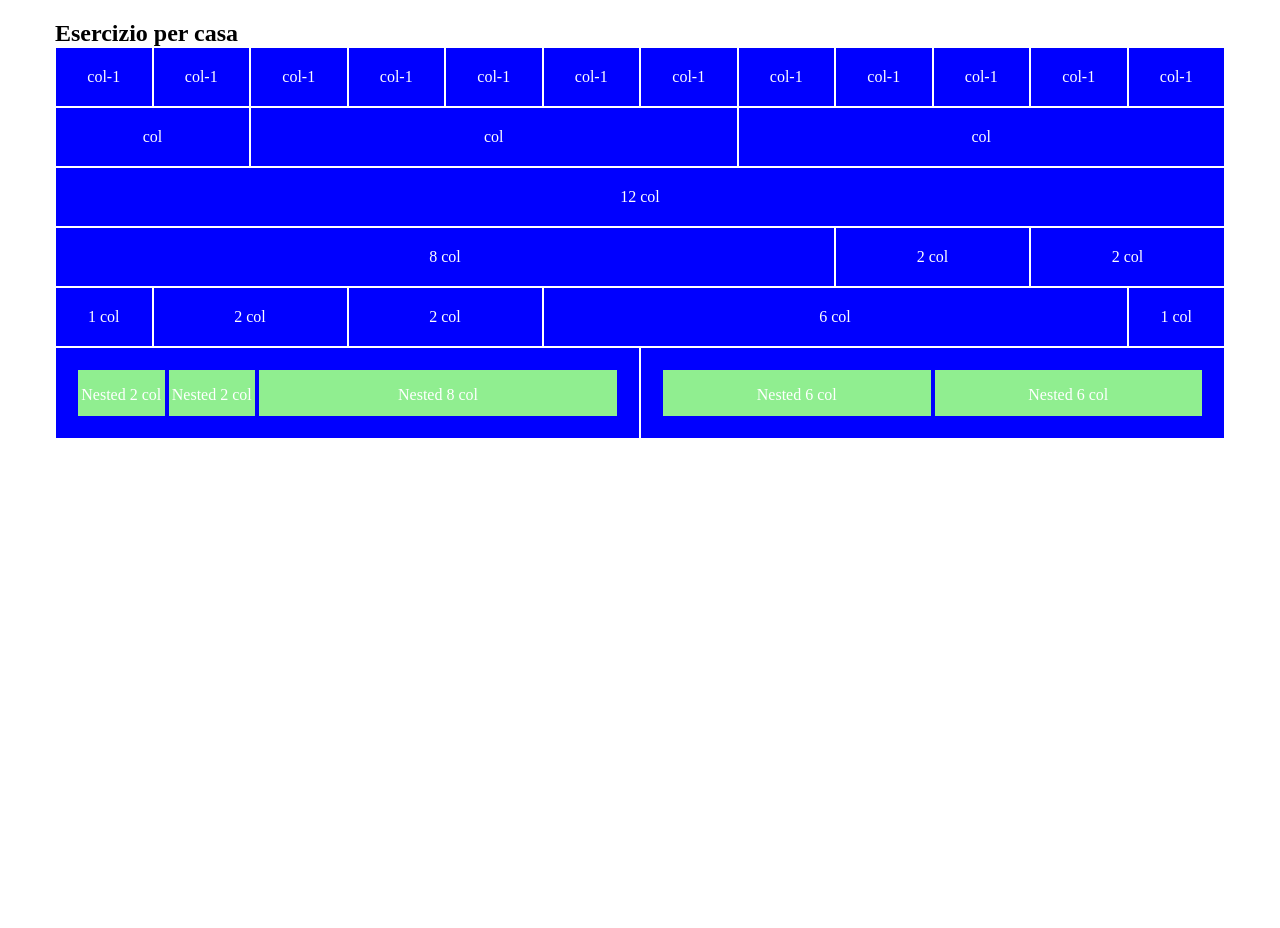
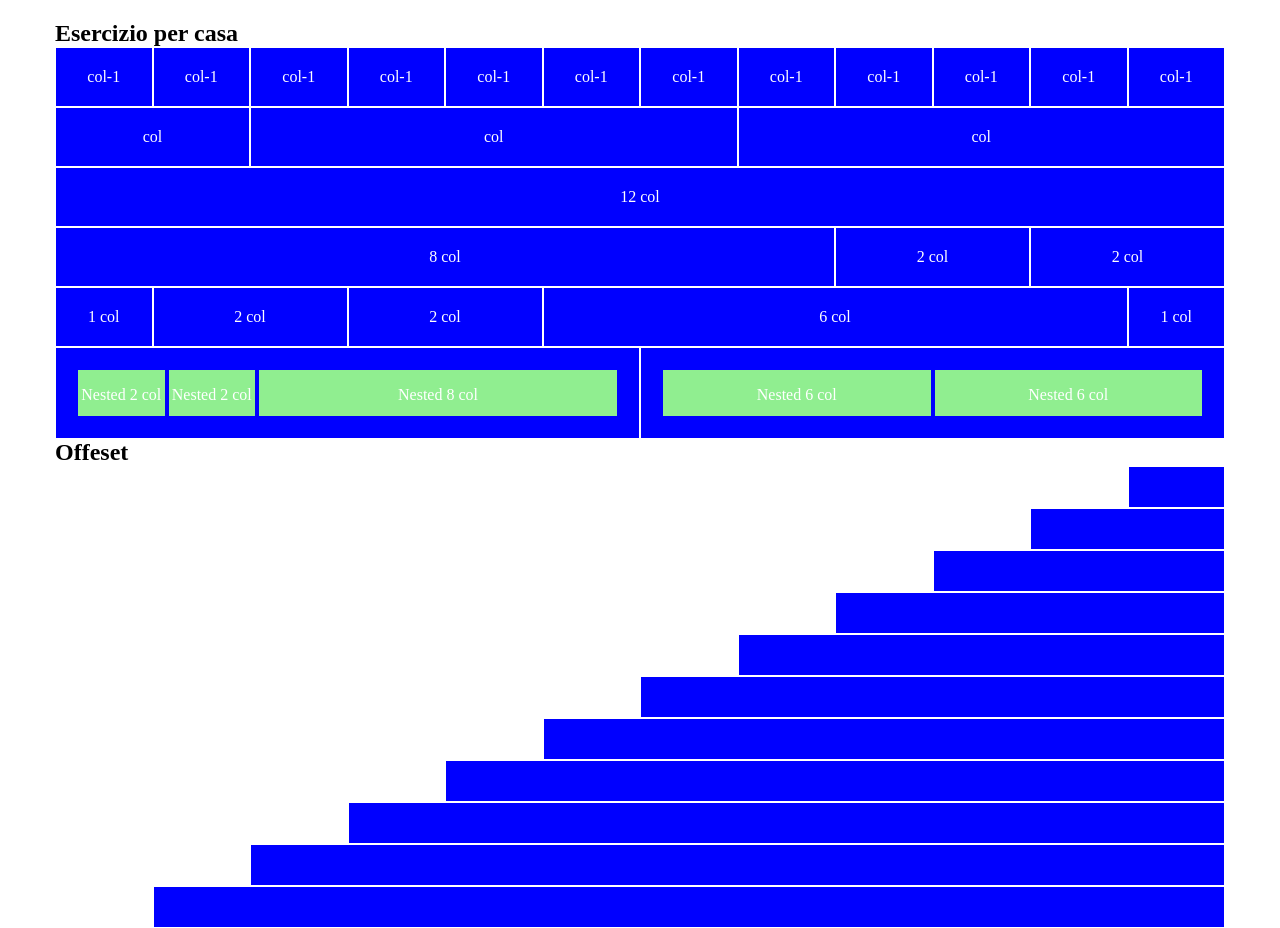
Before and after one commit to Vale-riad/html-css-12bool, a plain HTML site: page index.html in a window 1280 px wide. Before the commit the page ends 800 px from the top, so only its background shows below. Drawn offline with Linux system fonts and the light colour scheme.

Commit message:
fine seconda section

```diff
--- a/css/12bool.css
+++ b/css/12bool.css
@@ -82,3 +82,39 @@
     .col-12{
         width: calc(100% / 12 * 12);
     }
+    /* ----------------
+    offeset
+    ------------- */
+    .col-1-offset{
+        margin-left: calc(100% / 12 * 1);
+    }
+    .col-2-offset{
+        margin-left: calc(100% / 12 * 2);
+    }
+    .col-3-offset{
+        margin-left: calc(100% / 12 * 3);
+    }
+    .col-4-offset{
+        margin-left: calc(100% / 12 * 4);
+    }
+    .col-5-offset{
+        margin-left: calc(100% / 12 * 5);
+    }
+    .col-6-offset{
+        margin-left: calc(100% / 12 * 6);
+    }
+    .col-7-offset{
+        margin-left: calc(100% / 12 * 7);
+    }
+    .col-8-offset{
+        margin-left: calc(100% / 12 * 8);
+    }
+    .col-9-offset{
+        margin-left: calc(100% / 12 * 9);
+    }
+    .col-10-offset{
+        margin-left: calc(100% / 12 * 10);
+    }
+    .col-11-offset{
+        margin-left: calc(100% / 12 * 11);
+    }
--- a/index.html
+++ b/index.html
@@ -9,6 +9,7 @@
 </head>
 <body>
     <div class="container">
+        <section>
         <h2>Esercizio per casa</h2>
         <div class="row">
             <div class="col-1">
@@ -121,6 +122,46 @@
                 </div>
             </div>
         </div>
+    </section>
+    <section>
+        <h2>Offeset</h2>
+        <div class="row">
+            <div class="col-1 col-11-offset">
+                <div class="box"></div>
+            </div>
+            <div class="col-2 col-10-offset">
+                <div class="box"></div>
+            </div>
+            <div class="col-3 col-9-offset">
+                <div class="box"></div>
+            </div>
+            <div class="col-4 col-8-offset">
+                <div class="box"></div>
+            </div>
+            <div class="col-5 col-7-offset">
+                <div class="box"></div>
+            </div>
+            <div class="col-6 col-6-offset">
+                <div class="box"></div>
+            </div>
+            <div class="col-7 col-5-offset">
+                <div class="box"></div>
+            </div>
+            <div class="col-8 col-4-offset">
+                <div class="box"></div>
+            </div>
+            <div class="col-9 col-3-offset">
+                <div class="box"></div>
+            </div>
+            <div class="col-10 col-2-offset">
+                <div class="box"></div>
+            </div>
+            <div class="col-11 col-1-offset">
+                <div class="box"></div>
+            </div>
+
+        </div>
+    </section>
     </div>
 </body>
 </html>
```
